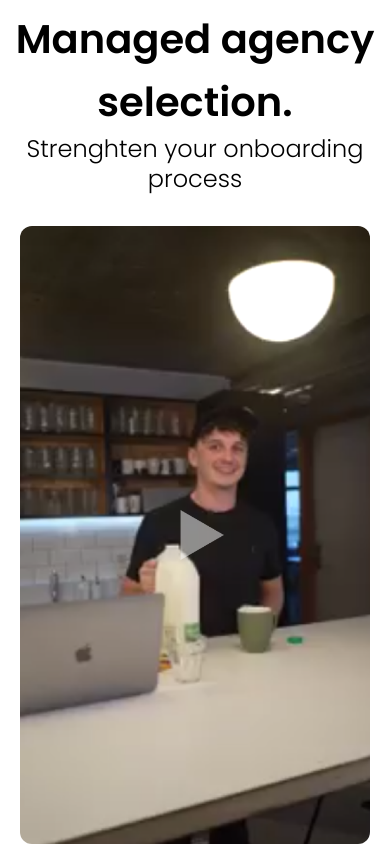
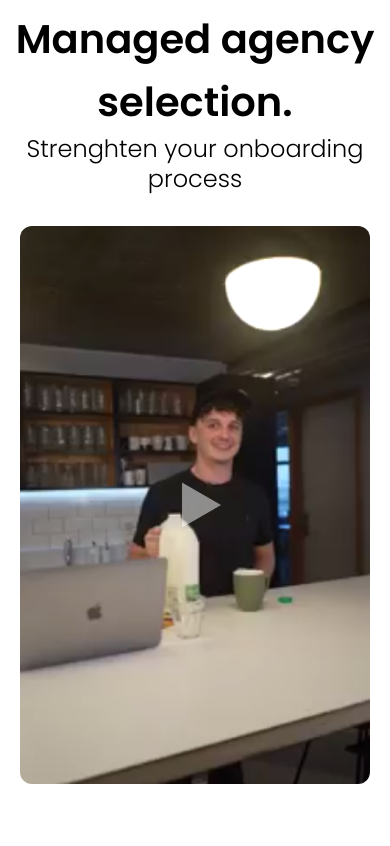
Before and after one commit to Darkbound/TestWithNext, a Next.js app: page / in a window 390 px wide. Shown: the top 846 px of the page. Built offline with nearby package versions, Linux system fonts and the light colour scheme.

Commit message:
Removed media query and added min()

```diff
--- a/components/Containers/CardContainer/elements.jsx
+++ b/components/Containers/CardContainer/elements.jsx
@@ -3,10 +3,5 @@ import styled from "styled-components";
 export const StyledCardContainer = styled((props) => <div {...props} />)`
 display:grid;
 gap:40px;
-height:500px;
-width:520px;
-
-@media (max-width:1024px){
-  width:84vw;
-}
+width: min(90vw, 520px);
 `
--- a/sections/AgencySection/elements.jsx
+++ b/sections/AgencySection/elements.jsx
@@ -11,7 +11,7 @@ export const StyledImageContainer = styled.div`
   overflow:hidden;
   position:relative;
   width: clamp(340px,350px, 370px);
-  height:610px;
+  height:550px;
 `;
 
 export const StyledContainer = styled((props) => <SectionContainer {...props} />)`
```
